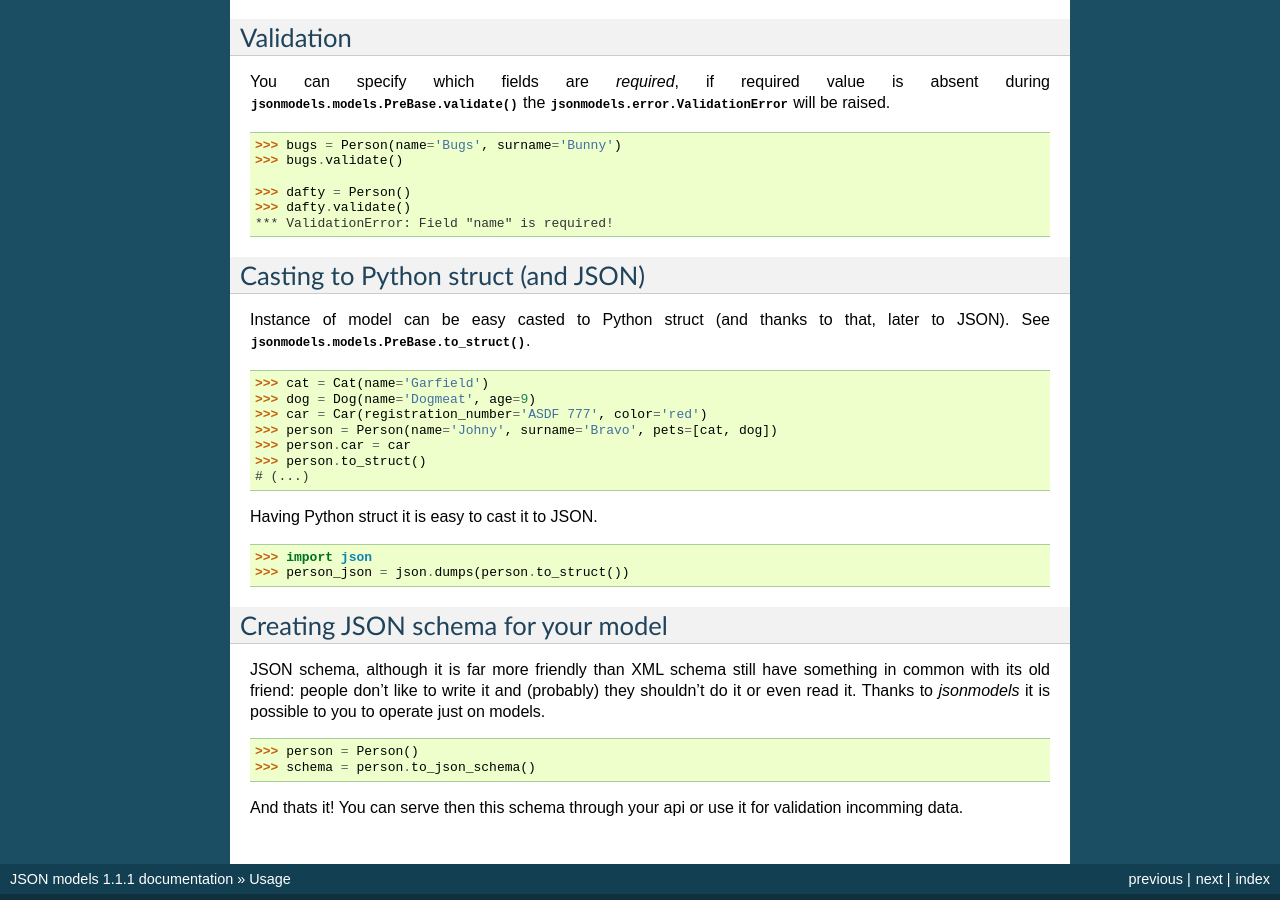
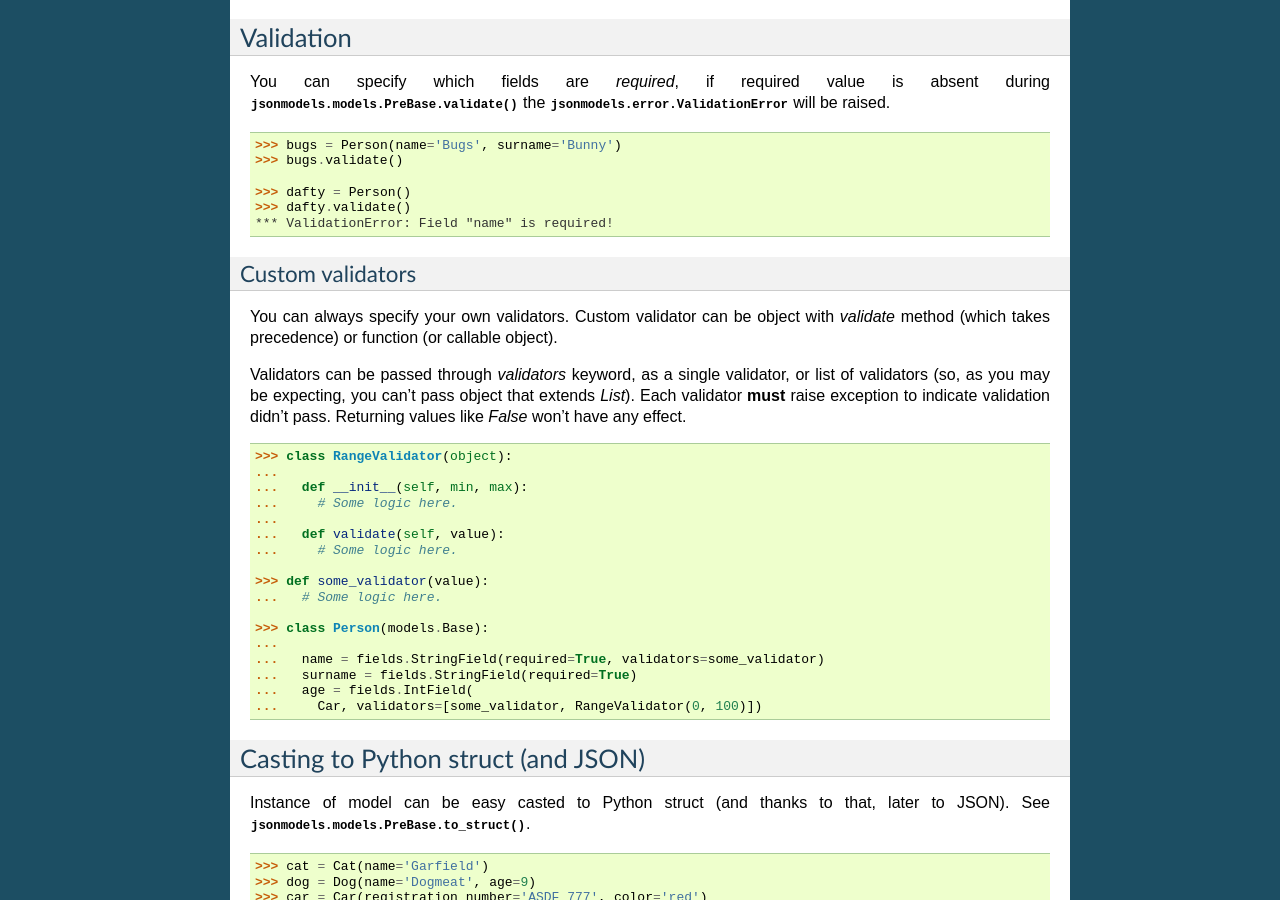
Before and after one commit to jazzband/jsonmodels, a Sphinx documentation site: the page built from docs/usage.rst, in a window 1280 px wide and 900 px high, scrolled down 1017 px. Built offline with Sphinx 7.4.7, drawn with Linux system fonts in a browser that asks for light colours.

Commit message:
Added docs for custom validators (closes #17).

```diff
--- a/docs/usage.rst
+++ b/docs/usage.rst
@@ -80,6 +80,37 @@
     >>> dafty.validate()
     *** ValidationError: Field "name" is required!
 
+Custom validators
+~~~~~~~~~~~~~~~~~
+
+You can always specify your own validators. Custom validator can be object with
+`validate` method (which takes precedence) or function (or callable object).
+
+Validators can be passed through `validators` keyword, as a single validator,
+or list of validators (so, as you may be expecting, you can't pass object that
+extends `List`). Each validator **must** raise exception to indicate validation
+didn't pass. Returning values like `False` won't have any effect.
+
+.. code-block:: python
+
+    >>> class RangeValidator(object):
+    ...
+    ...   def __init__(self, min, max):
+    ...     # Some logic here.
+    ...
+    ...   def validate(self, value):
+    ...     # Some logic here.
+
+    >>> def some_validator(value):
+    ...   # Some logic here.
+
+    >>> class Person(models.Base):
+    ...
+    ...   name = fields.StringField(required=True, validators=some_validator)
+    ...   surname = fields.StringField(required=True)
+    ...   age = fields.IntField(
+    ...     Car, validators=[some_validator, RangeValidator(0, 100)])
+
 Casting to Python struct (and JSON)
 -----------------------------------
 
```
